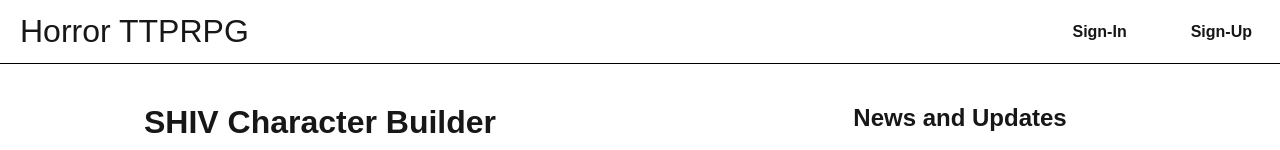
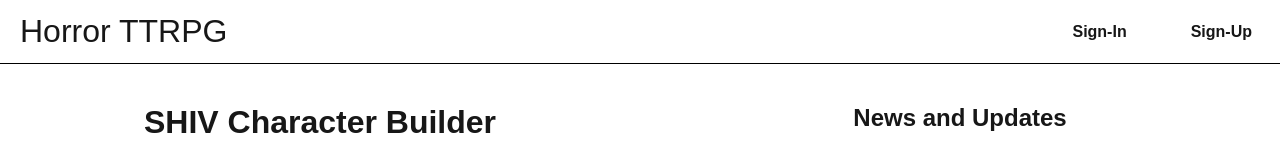
Before and after one commit to ZippyDaFish/character-builder, a Next.js app: page / in a window 1280 px wide. Shown: the top 150 px of the page. Built offline with nearby package versions, Linux system fonts and the light colour scheme; no server answers.

Commit message:
header typo

```diff
--- a/app/components/navigationHeader.js
+++ b/app/components/navigationHeader.js
@@ -39,7 +39,7 @@ export default function NavigationHeader() {
     return (
         <div className="page-container">
             <div>
-                <Link className="header-title" href="/">Horror TTPRPG</Link>
+                <Link className="header-title" href="/">Horror TTRPG</Link>
             </div>
             {!user ? (
                 <div className="container">
```
